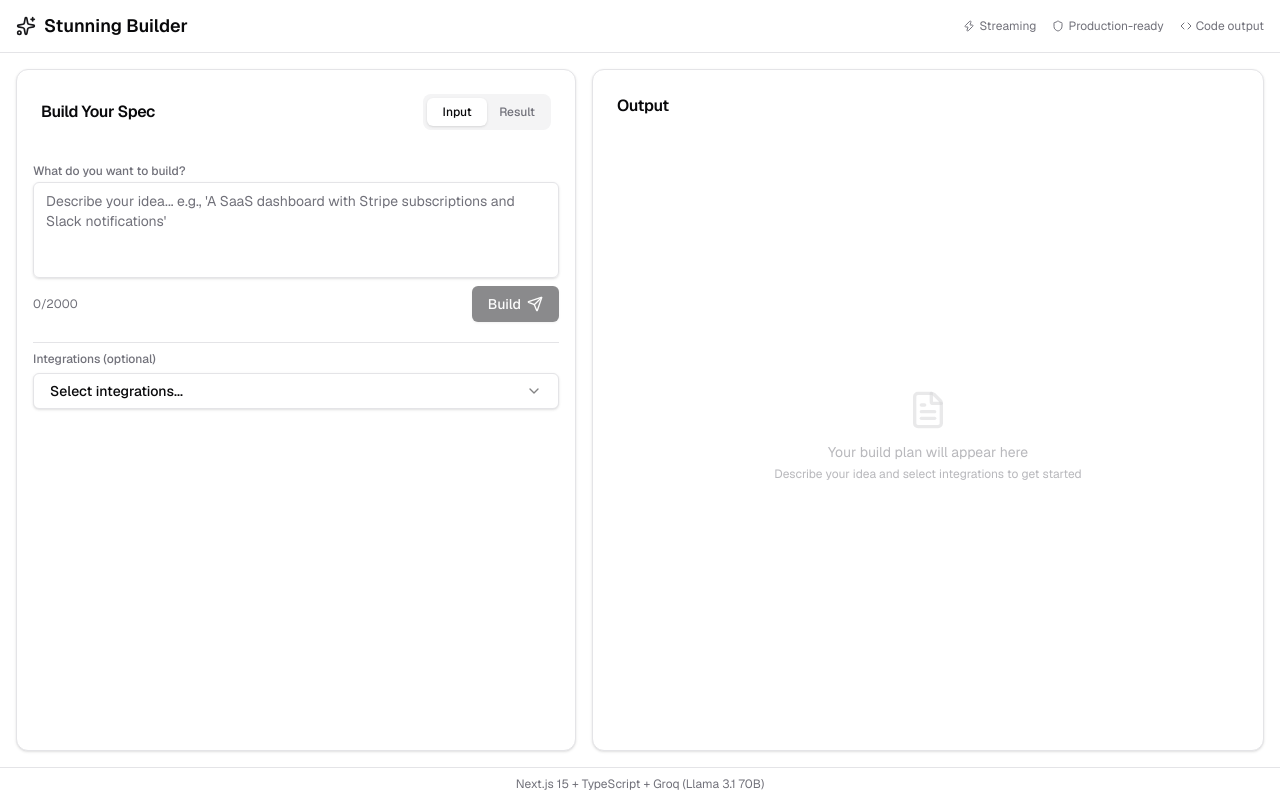
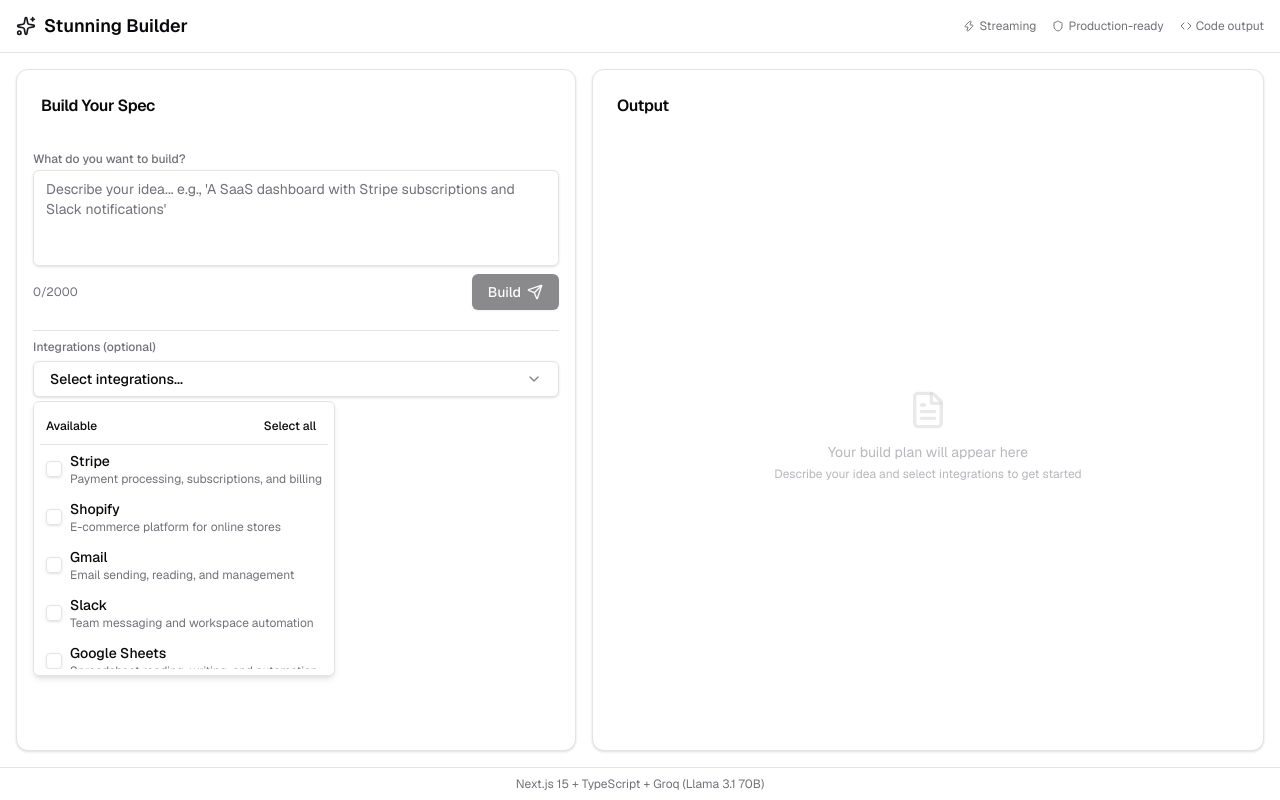
Before and after one commit to AhmadAymanA99/stunning-task, a Next.js app: page / in a window 1280 px wide. Both pictures are taken after a click on the button "Select integrations...". Built offline with nearby package versions, Linux system fonts and the light colour scheme.

Commit message:
Fix: integration dropdown, Groq model, remove unused tabs

```diff
--- a/src/app/api/generate/route.ts
+++ b/src/app/api/generate/route.ts
@@ -76,7 +76,7 @@ Provide:
     }
 
     const stream = await groq.chat.completions.create({
-      model: 'llama-3.1-70b-versatile',
+      model: 'groq/compound',
       messages: [
         { role: 'system', content: systemPrompt },
         { role: 'user', content: userPrompt },
--- a/src/app/page.tsx
+++ b/src/app/page.tsx
@@ -8,20 +8,17 @@ import { INTEGRATIONS } from '@/lib/integrations';
 import { Sparkles, Zap, Shield, Code } from 'lucide-react';
 import { Card, CardContent, CardHeader, CardTitle } from '@/components/ui/card';
 import { Separator } from '@/components/ui/separator';
-import { Tabs, TabsList, TabsTrigger } from '@/components/ui/tabs';
 
 export default function Home() {
   const [response, setResponse] = useState('');
   const [isLoading, setIsLoading] = useState(false);
   const [error, setError] = useState<string | null>(null);
   const [selectedIntegrations, setSelectedIntegrations] = useState<string[]>([]);
-  const [activeTab, setActiveTab] = useState<'build' | 'result'>('build');
 
   const handleGenerate = useCallback(async (prompt: string) => {
     setIsLoading(true);
     setError(null);
     setResponse('');
-    setActiveTab('result');
 
     try {
       const res = await fetch('/api/generate', {
@@ -94,15 +91,7 @@ export default function Home() {
           <div className="flex flex-col h-full min-h-0">
             <Card className="flex-1 flex flex-col h-full">
               <CardHeader className="pb-3 flex-shrink-0">
-                <div className="flex items-center justify-between">
-                  <CardTitle className="text-base">Build Your Spec</CardTitle>
-                  <Tabs value={activeTab} onValueChange={(v) => setActiveTab(v as 'build' | 'result')} className="ml-auto">
-                    <TabsList className="grid w-auto grid-cols-2 bg-muted p-1">
-                      <TabsTrigger value="build" className="text-xs py-1.5">Input</TabsTrigger>
-                      <TabsTrigger value="result" className="text-xs py-1.5">Result</TabsTrigger>
-                    </TabsList>
-                  </Tabs>
-                </div>
+                <CardTitle className="text-base">Build Your Spec</CardTitle>
               </CardHeader>
               <CardContent className="flex-1 overflow-y-auto p-4 space-y-5">
                 <PromptInput
--- a/src/components/IntegrationSelector.tsx
+++ b/src/components/IntegrationSelector.tsx
@@ -1,6 +1,6 @@
 'use client';
 
-import { useState, useRef, useEffect } from 'react';
+import { useState, useEffect } from 'react';
 import { ChevronDown, X } from 'lucide-react';
 import { Integration } from '@/types';
 import { Button } from '@/components/ui/button';
@@ -25,7 +25,7 @@ export function IntegrationSelector({
   disabled,
 }: IntegrationSelectorProps) {
   const [selectedIds, setSelectedIds] = useState<string[]>([]);
-  const popoverRef = useRef<HTMLDivElement>(null);
+  const [open, setOpen] = useState(false);
 
   useEffect(() => {
     onChange(selectedIds);
@@ -46,11 +46,11 @@ export function IntegrationSelector({
   };
 
   return (
-    <div className="w-full" ref={popoverRef}>
+    <div className="w-full">
       <label className="text-xs font-medium text-muted-foreground mb-1.5 block">
         Integrations (optional)
       </label>
-      <Popover open={false}>
+      <Popover open={open} onOpenChange={setOpen}>
         <PopoverTrigger asChild>
           <Button
             variant="outline"
@@ -79,10 +79,9 @@ export function IntegrationSelector({
           </div>
           <div className="max-h-56 overflow-y-auto">
             {integrations.map((integration) => (
-              <div
+              <label
                 key={integration.id}
                 className="flex items-center gap-2 px-1.5 py-1.5 hover:bg-accent rounded cursor-pointer transition-colors"
-                onClick={() => toggleIntegration(integration.id)}
               >
                 <Checkbox
                   checked={selectedIds.includes(integration.id)}
@@ -96,7 +95,7 @@ export function IntegrationSelector({
                     {integration.description}
                   </p>
                 </div>
-              </div>
+              </label>
             ))}
           </div>
         </PopoverContent>
```
